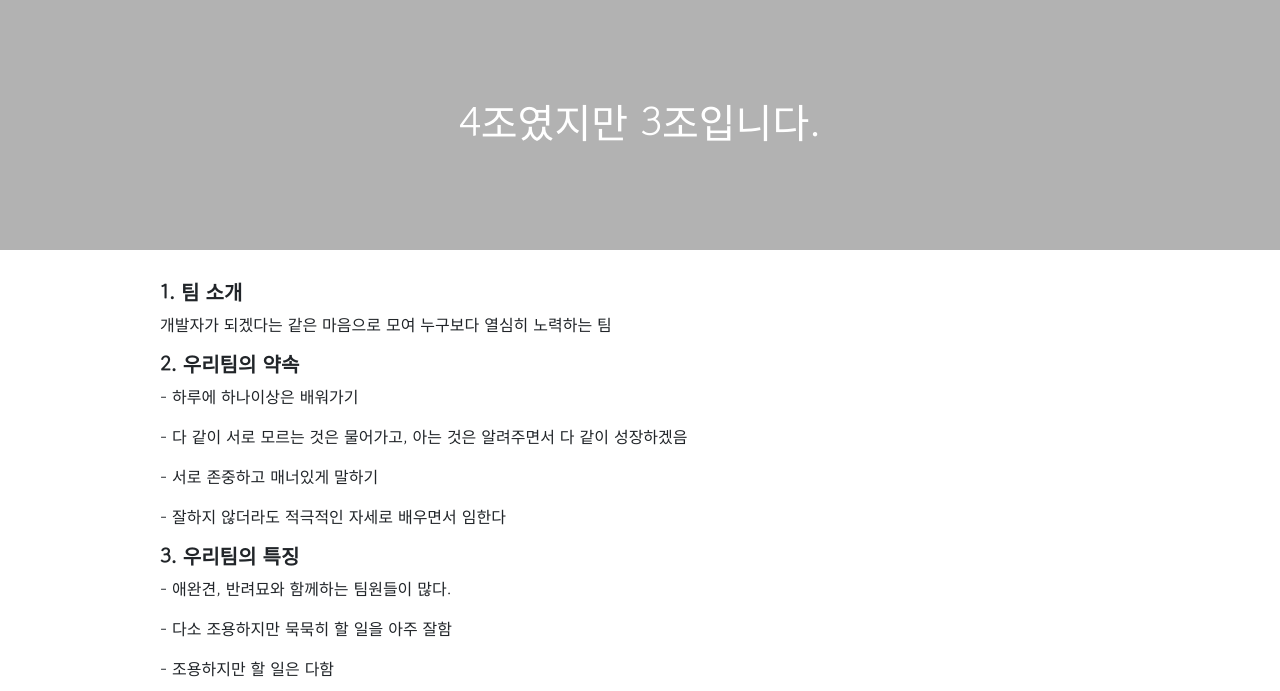
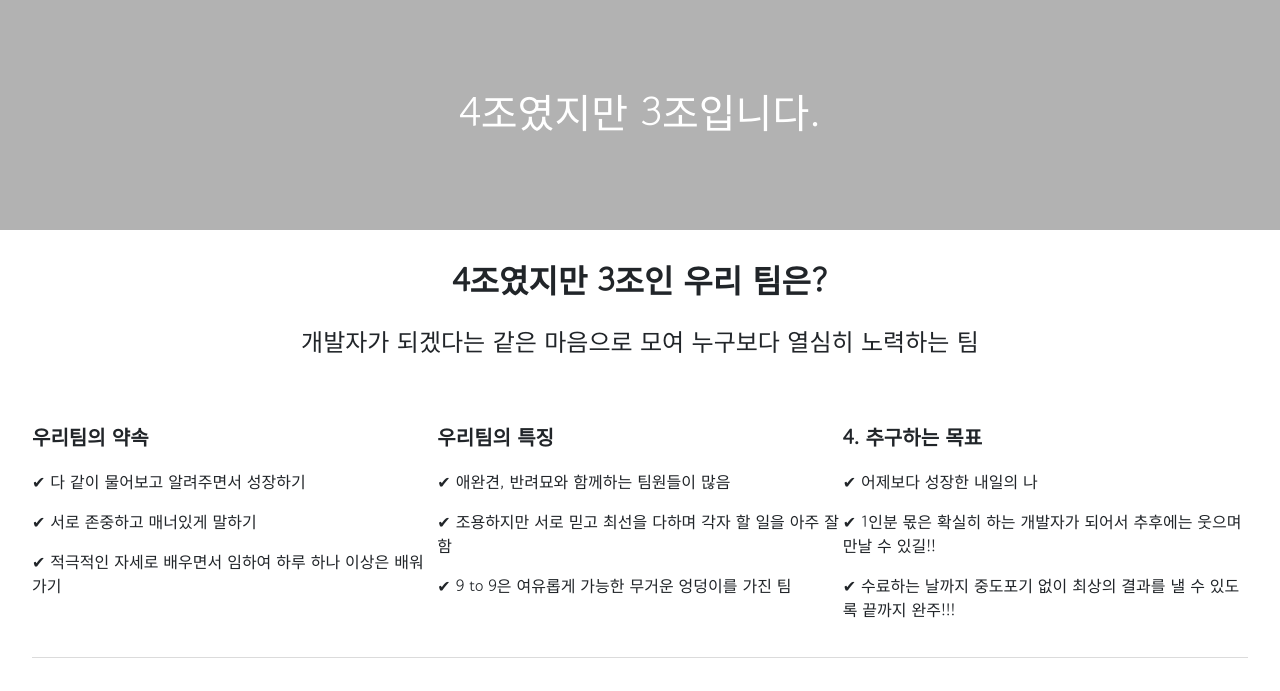
Before and after one commit to ljwon1203/mini-project, a Flask app: page / in a window 1280 px wide. Shown: the top 691 px of the page. Run offline with Flask 2, Linux system fonts and the light colour scheme; data that the repository does not hold is empty.

Commit message:
css수정

```diff
--- a/templates/index.html
+++ b/templates/index.html
@@ -22,7 +22,7 @@
 
     .top {
         width: 100%;
-        height: 250px;
+        height: 230px;
         color: white;
 
         background-image: linear-gradient(0deg, rgba(0, 0, 0, 0.3), rgba(0, 0, 0, 0.3)), url("");
@@ -37,17 +37,42 @@
 
     .teampost {
         width: 95%;
-        max-width: 1000px;
-        height: 10%;
-        margin: 30px auto;
+        max-width: 1550px;
+        margin: 30px auto 50px auto;
+
+        display: flex;
+        flex-direction: column;
+        justify-content: center;
+        align-items: center;
+    }
+
+    .teampost h3 {
+        font-weight: bold;
+        font-size: xx-large;
+        margin-bottom: 25px;
+    }
+
+    .which {
+        font-size: x-large;
     }
 
     .team {
-        margin: 20px;
+        display: grid;
+        grid-template-columns: 1fr 1fr 1fr;
+        margin-top: 20px;
+        padding-top: 30px;
+        padding-bottom: 20px;
+        border-bottom: 1px solid #dbdbdb;
     }
 
     .team h5 {
         font-weight: bold;
+        margin-bottom: 20px;
+
+    }
+
+    .members {
+        margin-top: 20px;
     }
 
     .members h5 {
@@ -114,7 +139,7 @@
         margin-top: 20px;
     }
 
-    .mybtns>button {
+    .mybtns > button {
         margin-right: 10px;
     }
 
@@ -128,13 +153,9 @@
         float: right;
     }
 
-    @media (max-width: 900px) {
+    @media (max-width: 760px) {
         #grid {
             display: block;
-        }
-
-        .team {
-            border-right: none;
         }
     }
 </style>
@@ -178,7 +199,7 @@
         $.ajax({
             type: 'POST',
             url: '/comments',
-            data: { name_give: name, comment_give: comment },
+            data: {name_give: name, comment_give: comment},
             success: function (response) {
                 alert(response['msg'])
                 window.location.reload()
@@ -190,7 +211,7 @@
         $.ajax({
             type: 'POST',
             url: '/comments/delete',
-            data: { name_give: name },
+            data: {name_give: name},
             success: function (response) {
                 alert(response['msg']);
                 window.location.reload()
@@ -212,27 +233,29 @@
 <div class="top">
     <h1>4조였지만 3조입니다.</h1>
 </div>
-    <div class="teampost" id="grid">
-        <div class="team">
-            <h5>1. 팀 소개</h5>
-            <p>개발자가 되겠다는 같은 마음으로 모여 누구보다 열심히 노력하는 팀</p>
-            <h5>2. 우리팀의 약속</h5>
-            <p>- 하루에 하나이상은 배워가기</p>
-            <p>- 다 같이 서로 모르는 것은 물어가고, 아는 것은 알려주면서 다 같이 성장하겠음</p>
-            <p>- 서로 존중하고 매너있게 말하기</p>
-            <p>- 잘하지 않더라도 적극적인 자세로 배우면서 임한다</p>
-            <h5>3. 우리팀의 특징</h5>
-            <p>- 애완견, 반려묘와 함께하는 팀원들이 많다.</p>
-            <p>- 다소 조용하지만 묵묵히 할 일을 아주 잘함</p>
-            <p>- 조용하지만 할 일은 다함</p>
-            <p>- 9 to 9은 여유롭게 가능한 무거운 엉덩이를 가진 팀</p>
-            <p>- 서로 믿고 최선을 다한다</p>
+<div class="teampost">
+    <h3>4조였지만 3조인 우리 팀은?</h3>
+    <p class="which">개발자가 되겠다는 같은 마음으로 모여 누구보다 열심히 노력하는 팀</p>
+    <div class="team" id="grid">
+        <div class="t1">
+            <h5>우리팀의 약속</h5>
+            <p>✔ 다 같이 물어보고 알려주면서 성장하기</p>
+            <p>✔ 서로 존중하고 매너있게 말하기</p>
+            <p>✔ 적극적인 자세로 배우면서 임하여 하루 하나 이상은 배워가기</p>
+        </div>
+        <div class="t2">
+            <h5>우리팀의 특징</h5>
+            <p>✔ 애완견, 반려묘와 함께하는 팀원들이 많음</p>
+            <p>✔ 조용하지만 서로 믿고 최선을 다하며 각자 할 일을 아주 잘함</p>
+            <p>✔ 9 to 9은 여유롭게 가능한 무거운 엉덩이를 가진 팀</p>
+        </div>
+        <div class="t3">
             <h5>4. 추구하는 목표</h5>
-            <p>- 어제보다 성장한 내일의 나</p>
-            <p>- 다 같이 보다 나은 개발자가 되어서 추후에는 웃으며 만날 수 있길!!</p>
-            <p>- 1인분 몫은 확실히 하는 개발자 되기!</p>
-            <p>- 수료하는 날까지 중도포기 하지 않고 최상의 결과를 낼 수 있도록 노력하자</p>
-            <p>- 끝까지 완주!!!</p>
+            <p>✔ 어제보다 성장한 내일의 나</p>
+            <p>✔ 1인분 몫은 확실히 하는 개발자가 되어서 추후에는 웃으며 만날 수 있길!!</p>
+            <p>✔ 수료하는 날까지 중도포기 없이 최상의 결과를 낼 수 있도록 끝까지 완주!!!</p>
+        </div>
+
     </div>
     <div class="members">
         <div class="row row-cols-1 row-cols-md-5 g-4">
```
Lines whose indentation alone changed are shown as unchanged.
